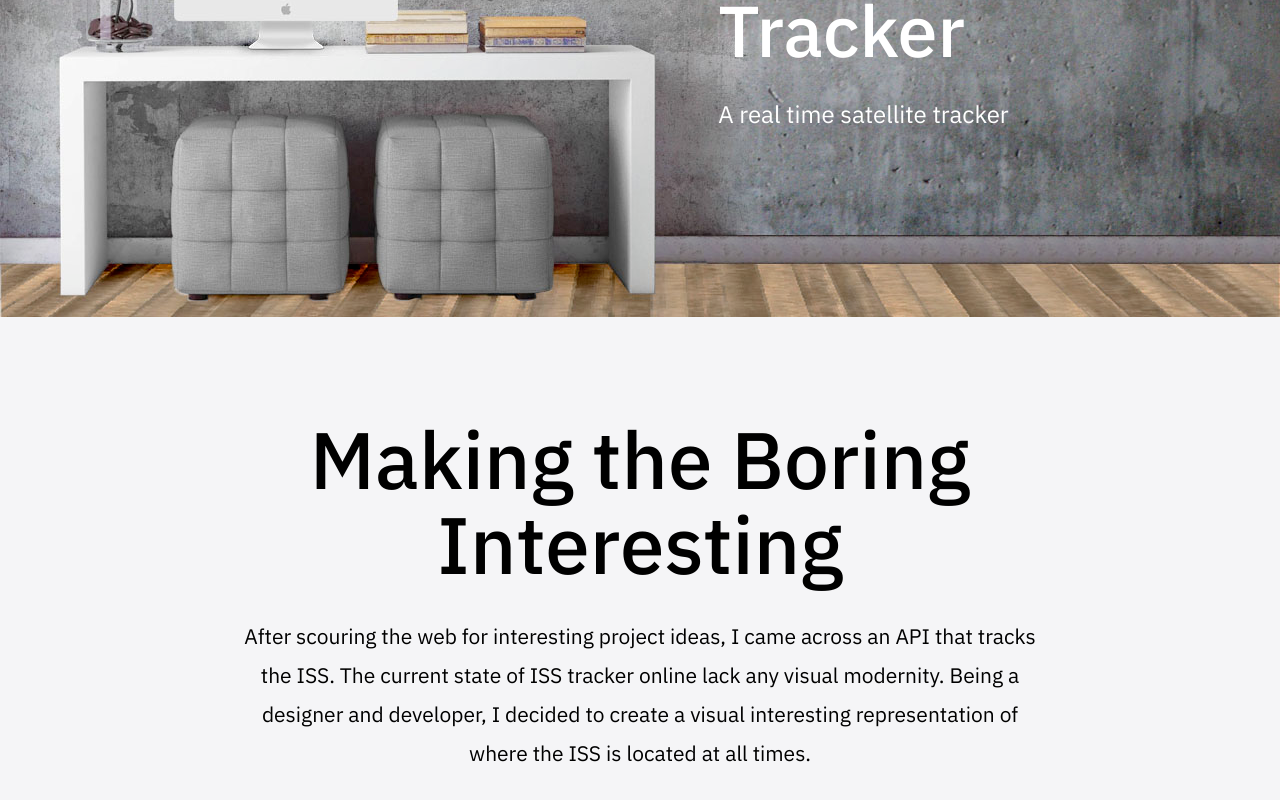
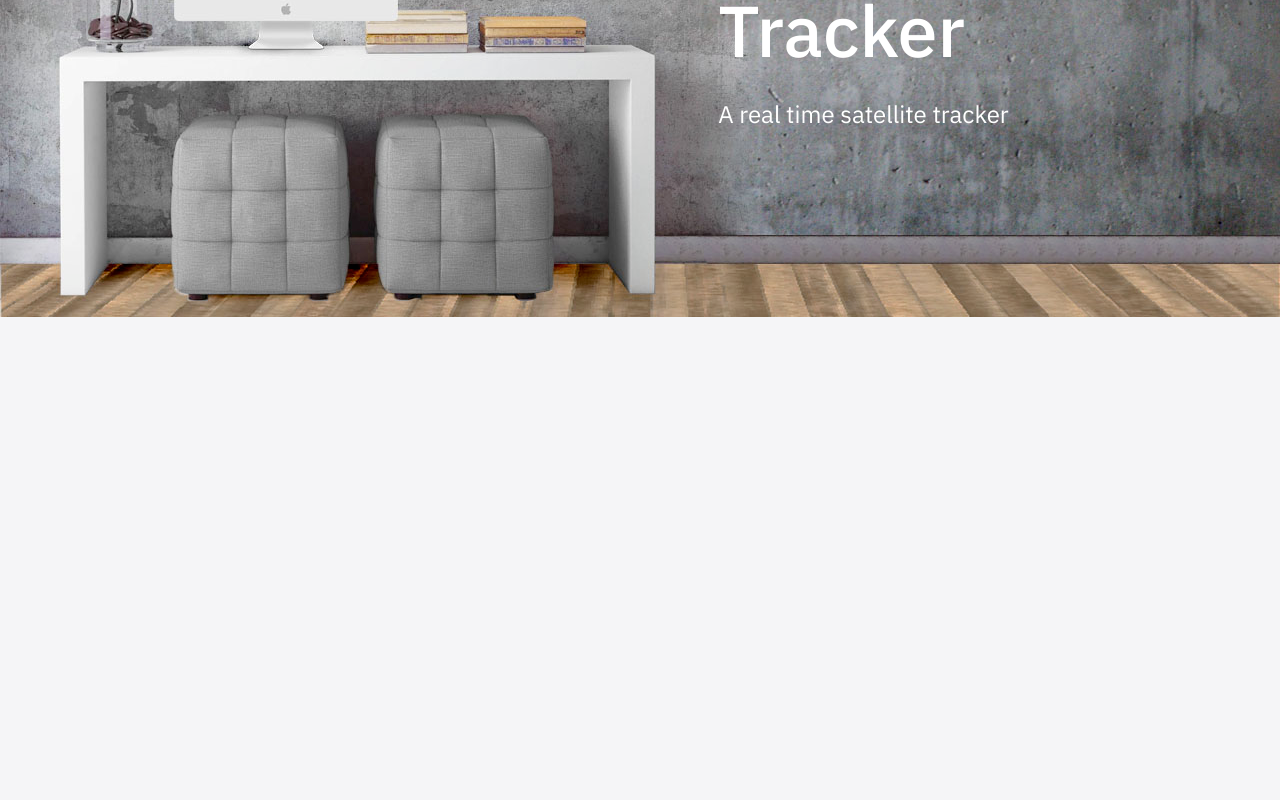
Before and after one commit to tyler-morales/portfolio-vue, a Vue app: page /iss_tracker in a window 1280 px wide. Shown: the part 482-1282 px from the top of the page. Built offline with nearby package versions, Linux system fonts and the light colour scheme; what vue-glide-js would draw is missing.

Commit message:
📝  Add more manifest content

```diff
--- a/src/components/project/Intro.vue
+++ b/src/components/project/Intro.vue
@@ -1,5 +1,5 @@
 <template>
-  <section class="intro">
+  <section class="intro" data-aos="fade-up">
     <h2 class="intro--title">{{ intro.title }}</h2>
     <p>{{ intro.description }}</p>
   </section>
--- a/src/views/Manifest.vue
+++ b/src/views/Manifest.vue
@@ -139,37 +139,27 @@ export default {
         }
       ],
       discovery: {
-        description: `To begin, I started finding the current problems facing existing satalite trackers and defining solutions to them. I came up with my solutions through both general research about what the ISS is and existing ISS trackers.`
+        description: `To begin, I started to look over the original codebase and try to understand what had already been built and what needed to be updated. From there, I took Sanjana's desgins and implemented them into to codebase`
       },
       objectives: {
         goals: [
-          'Too many confusing or irrevelant features/ metrics',
-          'Lacking a strong/ modern visual design',
-          'Mobile/ tablet views are unexistent'
+          'Outdated layouts (CSS)',
+          'Lacking a strong cohesive architecture',
+          'Needs additional content'
         ],
         solutions: [
-          'Design a clear "control pannel" of useful features/ metrics',
-          'Upgrade the design to that of modern space inspired',
-          'Create a responsive layout'
+          'Implement Flexbox & CSS Grid',
+          'Use common classes to refactor code',
+          'Build new elements from scratch'
         ]
       },
       strategy: {
         description:
-          'After general research and objective analysis, I began playing around with how content would fit together and interact. I cemented the metrics I wanted to include and then arranged how they should interact with each other.',
-        infoArc: {
-          description: `This is where I gathered all of the metrics and data points that I wanted to include. This  included, velocity, latitude and longitude coordinates, wheather or not the ISS was covered by the moon (visibility), what country it was currently over and a description of what the ISS is were all essiental to better understanding the ISS.`,
-          image:
-            'https://external-content.duckduckgo.com/iu/?u=https%3A%2F%2Fcdn.searchenginejournal.com%2Fwp-content%2Fuploads%2F2019%2F08%2Finformation-architecture-graphic.png&f=1&nofb=1'
-        },
-        interaction: {
-          description: `This stage lays out how elements interect with each other and with the user. To execute this, I defined the context of the site: a map. From my research I understood that having a control pannel where users could find the metrics and informaton is usefull. This is the flow. Finally, I was able to get granular and define positioning, layout and overall design. This leads nicely to the next stage of development. `,
-          image:
-            'https://qubstudio.com/wp-content/uploads/2018/09/%D0%9C%D0%BE%D0%BD%D1%82%D0%B0%D0%B6%D0%BD%D0%B0%D1%8F-%D0%BE%D0%B1%D0%BB%D0%B0%D1%81%D1%82%D1%8C-1@2x-100-768x574.jpg'
-        }
+          'After general research and objective analysis, I began playing around with how content would fit together and interact. I cemented the metrics I wanted to include and then arranged how they should interact with each other.'
       },
       dev: {
         description:
-          'Personally, my favorite stage, I can now begin making the project come to life. I will be using the latest web technologies and practices to insure the longevity of this web app.'
+          'After discussing goals, designs, and going through the codebase, I quickly moved on to development. The most difficult add the additonal designs without breaking the site. I decided I needed to implement a few archicture standards such as BEM and css variables to make the process streamlined.'
       },
       technologies: [
         {
@@ -191,8 +181,8 @@ export default {
       ],
       features: [
         {
-          name: 'API Intergration (Fetch API)',
-          description: `Without a doubt, the Fetch API made it efficent and easy to grab data from the API and display it in the browser. Error checking and having multiple API's display info was made easy with this feature.`
+          name: 'Google Form Intergration',
+          description: `I linked up `
         },
         {
           name: 'Leaflet (JS map library)',
```
